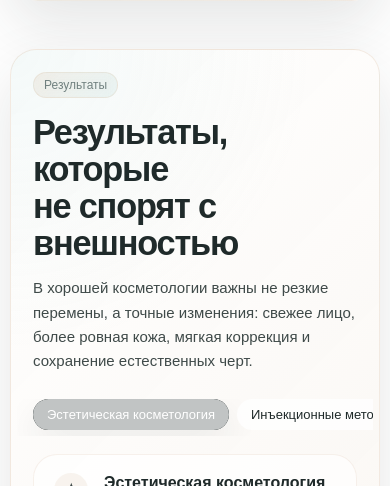
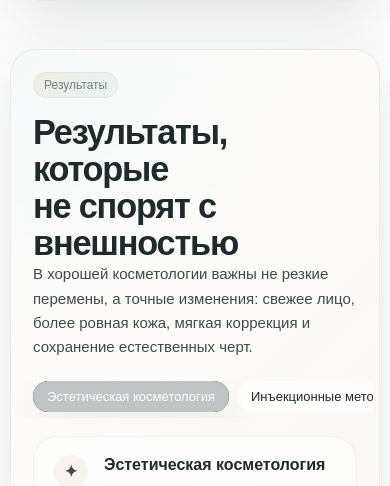
Before and after one commit to Pickle-Pee/cosmetology, a React (Vite) app: page / in a window 390 px wide. Shown: the part 8126-8612 px from the top of the page. Built offline with nearby package versions, Linux system fonts and the light colour scheme; a web font is replaced by a local one.

Commit message:
Align results section header with other blocks

```diff
--- a/src/styles/homeLayoutPolish.css
+++ b/src/styles/homeLayoutPolish.css
@@ -85,20 +85,22 @@
   max-width: 46ch;
 }
 
-/* 5. Results block: remove empty right area and make header compact */
+/* 5. Results block: align header like directions section */
 .resultsSection__head {
-  display: block;
-  max-width: 720px;
-  margin-bottom: 26px;
+  display: grid;
+  grid-template-columns: minmax(0, 0.95fr) minmax(320px, 1.05fr);
+  gap: 44px;
+  align-items: start;
+  max-width: none;
+  margin-bottom: 32px;
 }
 
 .resultsSection__head > div {
-  max-width: 720px;
+  display: contents;
 }
 
 .resultsSection__title {
-  /* max-width: 11ch; */
-  margin-bottom: 14px;
+  margin-bottom: 0;
 }
 
 .resultsSection__head p {
@@ -108,7 +110,7 @@
 }
 
 .resultsSection__card .worksTabs {
-  margin-top: 22px;
+  margin-top: 0;
 }
 
 .activeResultInfo {
@@ -182,6 +184,14 @@
     grid-template-columns: 1fr;
   }
 
+  .resultsSection__head {
+    gap: 18px;
+  }
+
+  .resultsSection__head > div {
+    display: block;
+  }
+
   .resultsSection__title,
   .resultsSection__head,
   .resultsSection__head > div {
@@ -227,6 +237,7 @@
 
   .requestSection__head,
   .serviceDirections__head,
+  .resultsSection__head,
   .approachSection__top {
     gap: 18px;
     margin-bottom: 22px;
```
